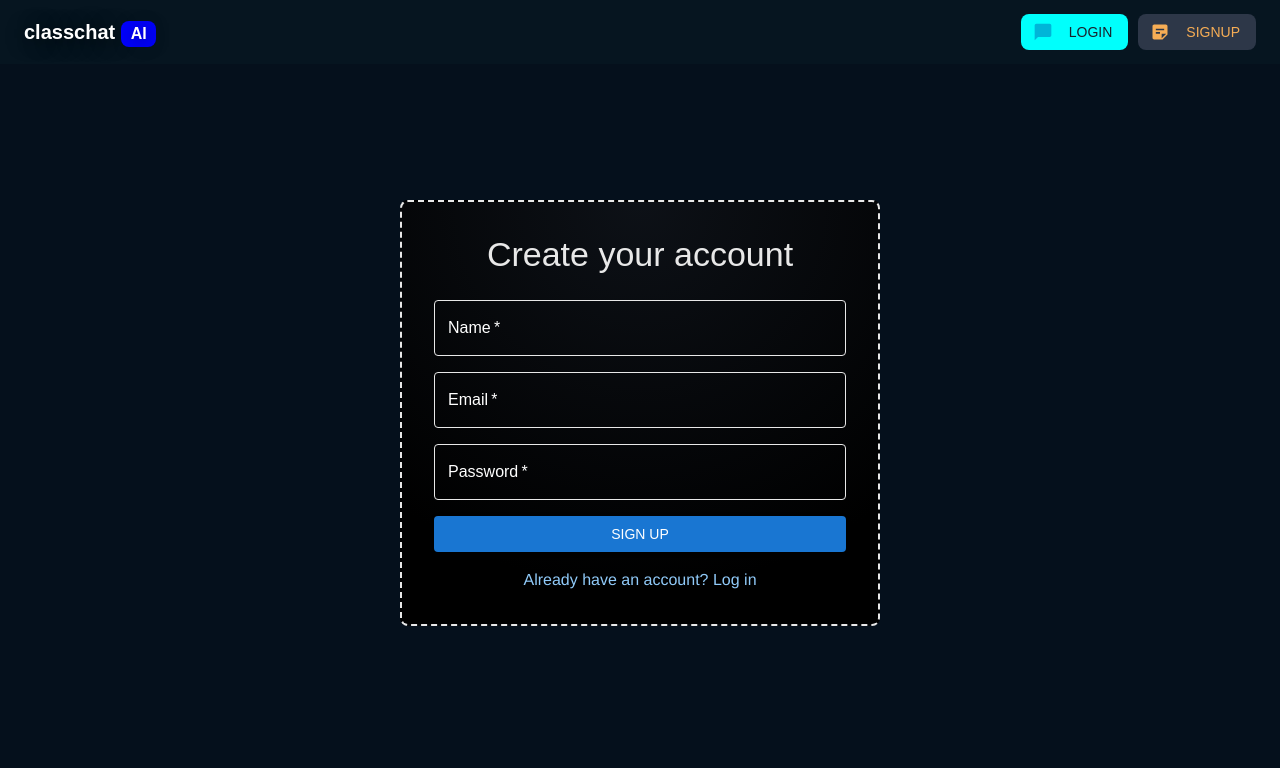
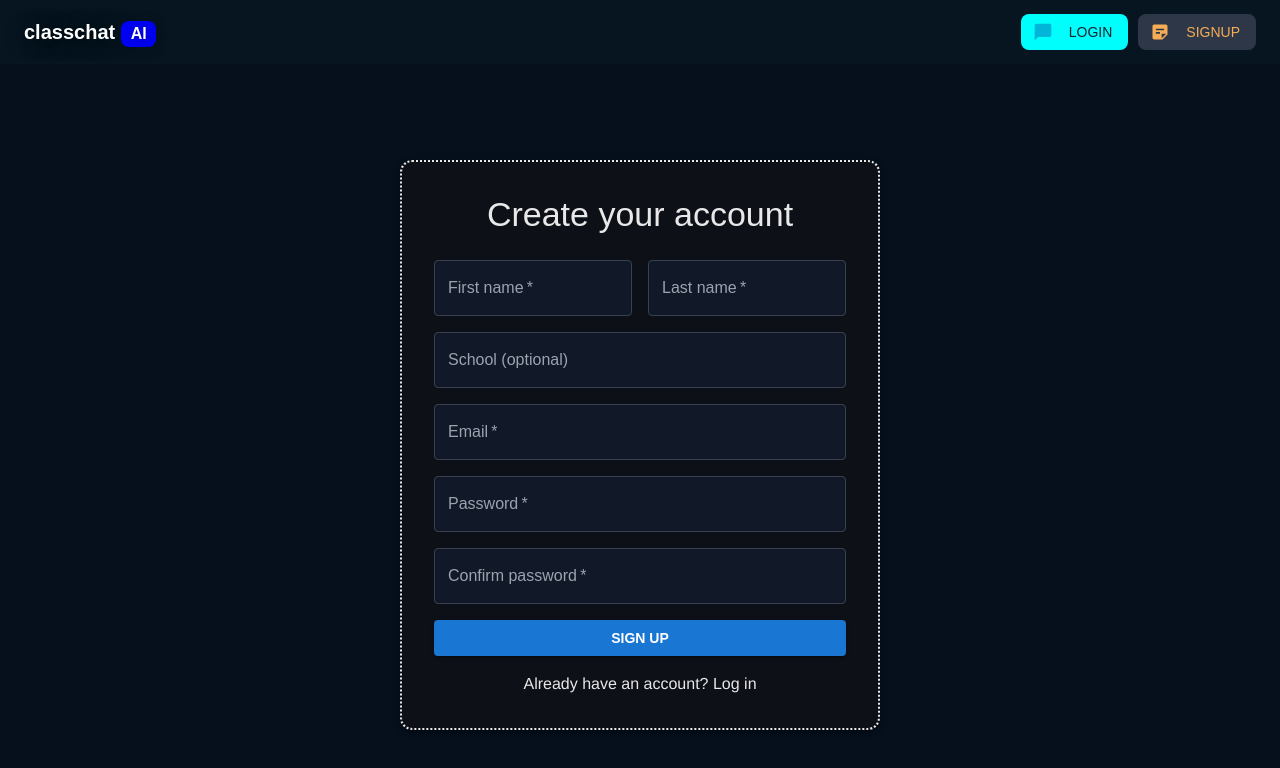
Before and after one commit to rileydrakedesign/AIStudyBuddy, a React (Vite) app in the folder frontend/: page /signup in a window 1280 px wide. Shown: the top 768 px of the page. Built offline with nearby package versions, Linux system fonts and the light colour scheme; no server answers.

Commit message:
added new styline to signup form

```diff
--- a/frontend/src/pages/Signup.tsx
+++ b/frontend/src/pages/Signup.tsx
@@ -1,3 +1,4 @@
+// src/pages/Signup.tsx
 import React, { useState } from "react";
 import {
   Box,
@@ -11,9 +12,18 @@ import { useNavigate, Link as RouterLink } from "react-router-dom";
 import toast from "react-hot-toast";
 import { signupUser } from "../helpers/api-communicators";
 
+const BORDER_BLUE = "#1976d2";
+
 const Signup: React.FC = () => {
   /* ---------- local form state ---------- */
-  const [form, setForm] = useState({ name: "", email: "", password: "" });
+  const [form, setForm] = useState({
+    firstName: "",
+    lastName: "",
+    school: "",
+    email: "",
+    password: "",
+    confirmPassword: "",
+  });
   const [loading, setLoading] = useState(false);
   const navigate = useNavigate();
 
@@ -24,16 +34,23 @@ const Signup: React.FC = () => {
 
   const handleSubmit = async (e: React.FormEvent) => {
     e.preventDefault();
-    if (!form.name || !form.email || !form.password) {
-      toast.error("All fields are required");
+
+    // Basic validation
+    if (!form.firstName || !form.lastName || !form.email || !form.password || !form.confirmPassword) {
+      toast.error("All required fields must be filled");
+      return;
+    }
+    if (form.password !== form.confirmPassword) {
+      toast.error("Passwords do not match");
       return;
     }
 
     try {
       setLoading(true);
-      await signupUser(form.name, form.email, form.password);
+      const fullName = `${form.firstName} ${form.lastName}`.trim();
+      await signupUser(fullName, form.email, form.password); // school not persisted yet
       toast.success("Account created – you're logged in!");
-      navigate("/");                 // land on dashboard/home
+      navigate("/chat");
     } catch (err: any) {
       const msg =
         err?.response?.data?.message ||
@@ -49,16 +66,15 @@ const Signup: React.FC = () => {
   return (
     <Box
       sx={{
-        mt: 25,
+        mt: 20,
         mx: "auto",
         maxWidth: 480,
         p: 4,
-        backgroundColor: "#212121",
-        borderRadius: 2,
-        border: "2px dashed #e8e8e8",
-        alignItems: "center",
-        justifyContent: "center",
-        background: "radial-gradient(circle at top, #0d1117 0%, #000 80%)",
+        borderRadius: 3,
+        backgroundColor: "#0d1117",
+        color: "#e8e8e8",
+        boxShadow: 3,
+        border: "2px dotted #e8e8e8", // same dotted border as login
       }}
     >
       <Typography variant="h4" sx={{ mb: 3, textAlign: "center", color: "#e8e8e8" }}>
@@ -67,22 +83,65 @@ const Signup: React.FC = () => {
 
       <form onSubmit={handleSubmit}>
         <Grid container spacing={2}>
-          {/* Name */}
+          {/* First & Last name on same line */}
+          <Grid item xs={12} sm={6}>
+          <TextField
+              fullWidth
+              required
+              name="firstName"
+              label="First name"
+              value={form.firstName}
+              onChange={handleChange}
+              sx={{
+                "& .MuiOutlinedInput-root": {
+                  bgcolor: "#111827",
+                  color: "#e8e8e8",
+                  "& fieldset": { borderColor: "#374151" },
+                  "&:hover fieldset": { borderColor: BORDER_BLUE },
+                  "&.Mui-focused fieldset": { borderColor: BORDER_BLUE },
+                },
+                "& .MuiInputLabel-root": { color: "#9ca3af" },
+              }}
+            />
+          </Grid>
+          <Grid item xs={12} sm={6}>
+            <TextField
+              fullWidth
+              required
+              name="lastName"
+              label="Last name"
+              value={form.lastName}
+              onChange={handleChange}
+              sx={{
+                "& .MuiOutlinedInput-root": {
+                  bgcolor: "#111827",
+                  color: "#e8e8e8",
+                  "& fieldset": { borderColor: "#374151" },
+                  "&:hover fieldset": { borderColor: BORDER_BLUE },
+                  "&.Mui-focused fieldset": { borderColor: BORDER_BLUE },
+                },
+                "& .MuiInputLabel-root": { color: "#9ca3af" },
+              }}
+            />
+          </Grid>
+
+          {/* School (optional) */}
           <Grid item xs={12}>
             <TextField
               fullWidth
-              required
-              name="name"
-              label="Name"
-              value={form.name}
+              name="school"
+              label="School (optional)"
+              value={form.school}
               onChange={handleChange}
               sx={{
-                input: { color: "#e8e8e8" },
                 "& .MuiOutlinedInput-root": {
-                  "& fieldset": { borderColor: "#e8e8e8" },
-                  "&:hover fieldset": { borderColor: "#1976d2" },
-                  "&.Mui-focused fieldset": { borderColor: "#1976d2" },
+                  bgcolor: "#111827",
+                  color: "#e8e8e8",
+                  "& fieldset": { borderColor: "#374151" },
+                  "&:hover fieldset": { borderColor: BORDER_BLUE },
+                  "&.Mui-focused fieldset": { borderColor: BORDER_BLUE },
                 },
+                "& .MuiInputLabel-root": { color: "#9ca3af" },
               }}
             />
           </Grid>
@@ -98,12 +157,14 @@ const Signup: React.FC = () => {
               value={form.email}
               onChange={handleChange}
               sx={{
-                input: { color: "#e8e8e8" },
                 "& .MuiOutlinedInput-root": {
-                  "& fieldset": { borderColor: "#e8e8e8" },
-                  "&:hover fieldset": { borderColor: "#1976d2" },
-                  "&.Mui-focused fieldset": { borderColor: "#1976d2" },
+                  bgcolor: "#111827",
+                  color: "#e8e8e8",
+                  "& fieldset": { borderColor: "#374151" },
+                  "&:hover fieldset": { borderColor: BORDER_BLUE },
+                  "&.Mui-focused fieldset": { borderColor: BORDER_BLUE },
                 },
+                "& .MuiInputLabel-root": { color: "#9ca3af" },
               }}
             />
           </Grid>
@@ -119,12 +180,37 @@ const Signup: React.FC = () => {
               value={form.password}
               onChange={handleChange}
               sx={{
-                input: { color: "#e8e8e8" },
                 "& .MuiOutlinedInput-root": {
-                  "& fieldset": { borderColor: "#e8e8e8" },
-                  "&:hover fieldset": { borderColor: "#1976d2" },
-                  "&.Mui-focused fieldset": { borderColor: "#1976d2" },
+                  bgcolor: "#111827",
+                  color: "#e8e8e8",
+                  "& fieldset": { borderColor: "#374151" },
+                  "&:hover fieldset": { borderColor: BORDER_BLUE },
+                  "&.Mui-focused fieldset": { borderColor: BORDER_BLUE },
                 },
+                "& .MuiInputLabel-root": { color: "#9ca3af" },
+              }}
+            />
+          </Grid>
+
+          {/* Confirm Password */}
+          <Grid item xs={12}>
+            <TextField
+              fullWidth
+              required
+              name="confirmPassword"
+              label="Confirm password"
+              type="password"
+              value={form.confirmPassword}
+              onChange={handleChange}
+              sx={{
+                "& .MuiOutlinedInput-root": {
+                  bgcolor: "#111827",
+                  color: "#e8e8e8",
+                  "& fieldset": { borderColor: "#374151" },
+                  "&:hover fieldset": { borderColor: BORDER_BLUE },
+                  "&.Mui-focused fieldset": { borderColor: BORDER_BLUE },
+                },
+                "& .MuiInputLabel-root": { color: "#9ca3af" },
               }}
             />
           </Grid>
@@ -136,7 +222,11 @@ const Signup: React.FC = () => {
               variant="contained"
               type="submit"
               disabled={loading}
-              sx={{ backgroundColor: "#1976d2" }}
+              sx={{
+                backgroundColor: BORDER_BLUE,
+                fontWeight: 600,
+                ":hover": { backgroundColor: "#1565c0" },
+              }}
             >
               {loading ? "Creating..." : "Sign Up"}
             </Button>
@@ -148,7 +238,7 @@ const Signup: React.FC = () => {
               component={RouterLink}
               to="/login"
               underline="hover"
-              sx={{ color: "#90caf9" }}
+              sx={{ color: "#e8e8e8", "&:hover": { color: BORDER_BLUE } }}
             >
               Already have an account? Log in
             </Link>
```
